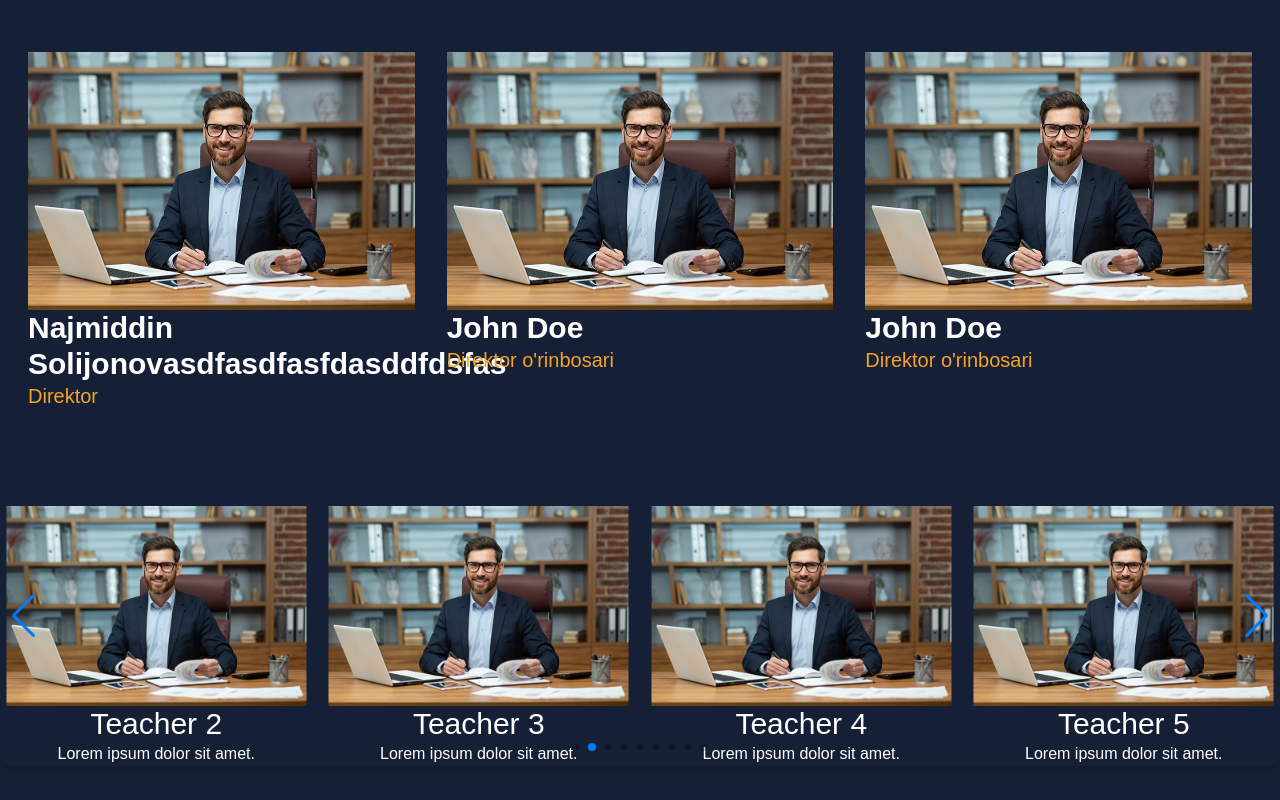
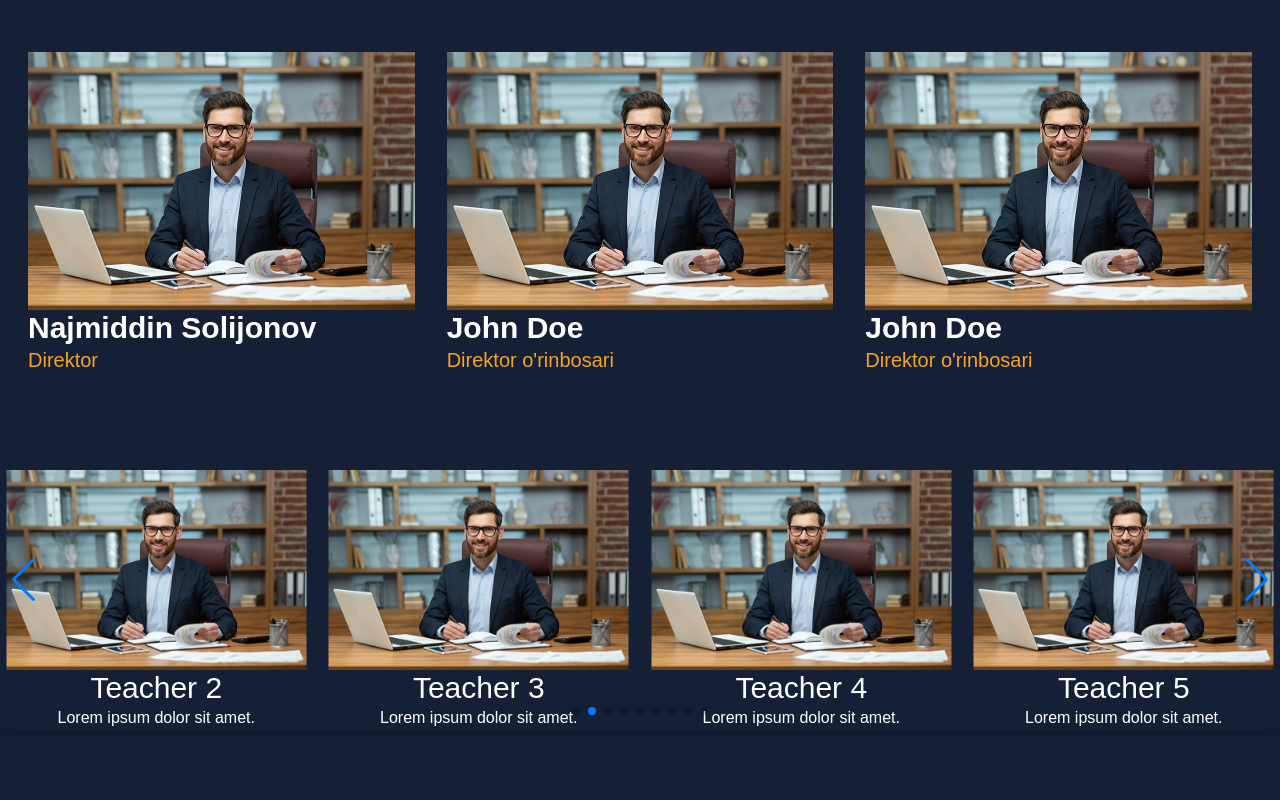
Before and after one commit to azizbeknoder/29maktab, a Next.js app: page / in a window 1280 px wide. Shown: the part 1224-2024 px from the top of the page. Built offline with nearby package versions, Linux system fonts and the light colour scheme.

Commit message:
Leader ichidagi malumot o'zgartirildi

```diff
--- a/src/data/Leader.js
+++ b/src/data/Leader.js
@@ -1,7 +1,7 @@
 export const leaderData = [
   {
     id: 1,
-    fullname: "Najmiddin Solijonovasdfasdfasfdasddfdsfas",
+    fullname: "Najmiddin Solijonov",
     position: "Direktor",
     images: "/leader/Photo.jpg",
   },
```
